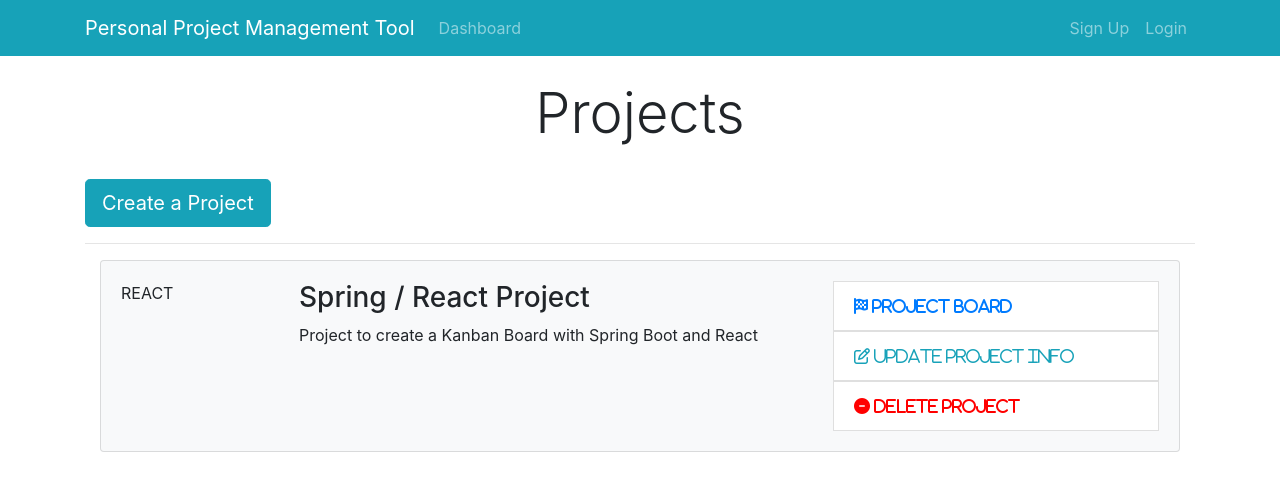
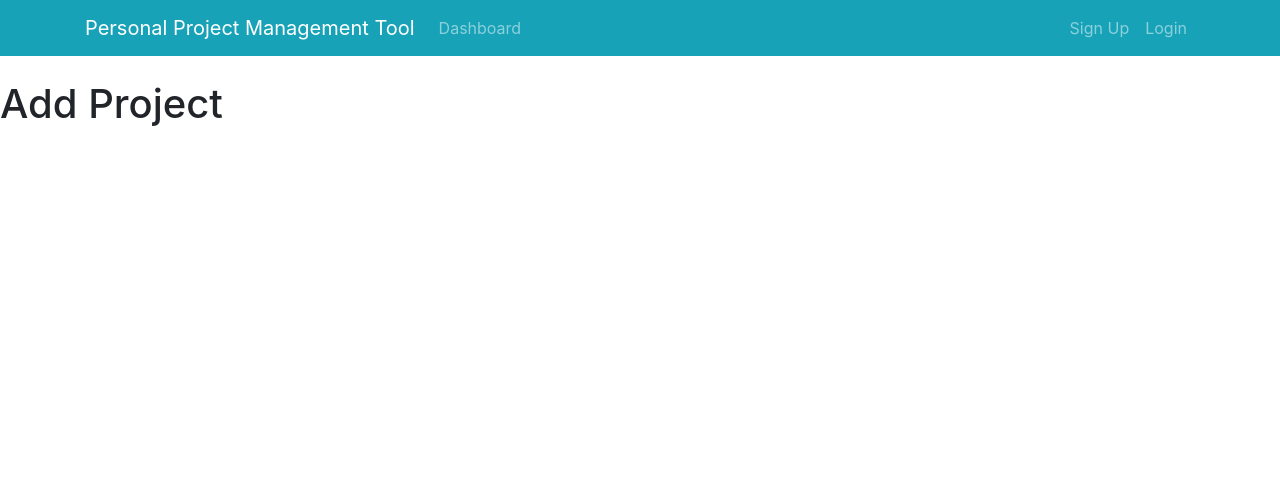
Before and after one commit to yvonnkr/ppm-tool-fullstack-java-react-redux, a React (Create React App) app in the folder ppmtool-client/: page /addProject in a window 1280 px wide. Shown: the top 490 px of the page. Built offline with nearby package versions, Linux system fonts and the light colour scheme.

Commit message:
Routing, AddProject Component

```diff
--- a/ppmtool-client/package.json
+++ b/ppmtool-client/package.json
@@ -9,6 +9,7 @@
     "bootstrap": "^4.6.0",
     "react": "^17.0.1",
     "react-dom": "^17.0.1",
+    "react-router-dom": "^5.2.0",
     "react-scripts": "4.0.2",
     "web-vitals": "^1.1.0"
   },
--- a/ppmtool-client/src/App.js
+++ b/ppmtool-client/src/App.js
@@ -1,15 +1,20 @@
 import React from "react";
+import { BrowserRouter, Route } from "react-router-dom";
 import Dashboard from "./components/Dashboard";
 import Header from "./components/layout/Header";
+import AddProject from "./components/project/AddProject";
 import "./App.css";
 import "bootstrap/dist/css/bootstrap.min.css";
 
 const App = () => {
   return (
-    <div className="App">
-      <Header />
-      <Dashboard />
-    </div>
+    <BrowserRouter>
+      <div className="App">
+        <Header />
+        <Route exact path="/dashboard" component={Dashboard} />
+        <Route exact path="/addProject" component={AddProject} />
+      </div>
+    </BrowserRouter>
   );
 };
 
--- a/ppmtool-client/src/components/Dashboard.js
+++ b/ppmtool-client/src/components/Dashboard.js
@@ -1,5 +1,6 @@
 import React from "react";
 import ProjectItem from "./project/ProjectItem";
+import CreateProjectButton from "./project/CreateProjectButton";
 
 const Dashboard = () => {
   return (
@@ -9,9 +10,9 @@
           <div className="col-md-12">
             <h1 className="display-4 text-center">Projects</h1>
             <br />
-            <a href="ProjectForm.html" className="btn btn-lg btn-info">
-              Create a Project
-            </a>
+
+            <CreateProjectButton />
+
             <br />
             <hr />
             <ProjectItem />
--- /dev/null
+++ b/ppmtool-client/src/components/project/AddProject.js
@@ -0,0 +1,11 @@
+import React from "react";
+
+const AddProject = () => {
+  return (
+    <div>
+      <h1>Add Project</h1>
+    </div>
+  );
+};
+
+export default AddProject;
--- /dev/null
+++ b/ppmtool-client/src/components/project/CreateProjectButton.js
@@ -0,0 +1,14 @@
+import React from "react";
+import { Link } from "react-router-dom";
+
+const CreateProjectButton = () => {
+  return (
+    <>
+      <Link to="/addProject" className="btn btn-lg btn-info">
+        Create a Project
+      </Link>
+    </>
+  );
+};
+
+export default CreateProjectButton;
```
Also changed, not shown: 1 other file (tests, documents, lock files or other folders).
